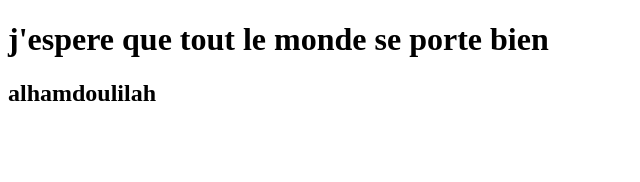
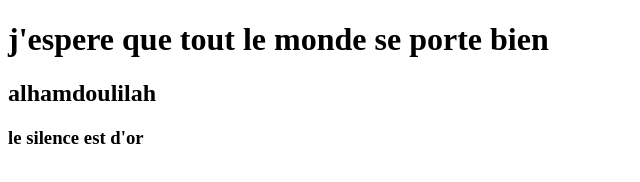
Before and after one commit to ABOUPAME/Codin, a plain HTML site: page index.html in a window 1280 px wide. Shown: the whole page, without its empty margins (0-640 px from the left). Drawn offline with Linux system fonts and the light colour scheme.

Commit message:
J'ai ajouter le silence est d'or

```diff
--- a/index.html
+++ b/index.html
@@ -8,5 +8,6 @@
 <body>
     <h1>j'espere que tout le monde se porte bien</h1>
     <h2>alhamdoulilah</h2>
+    <h3>le silence est d'or</h3>
 </body>
 </html>
```
